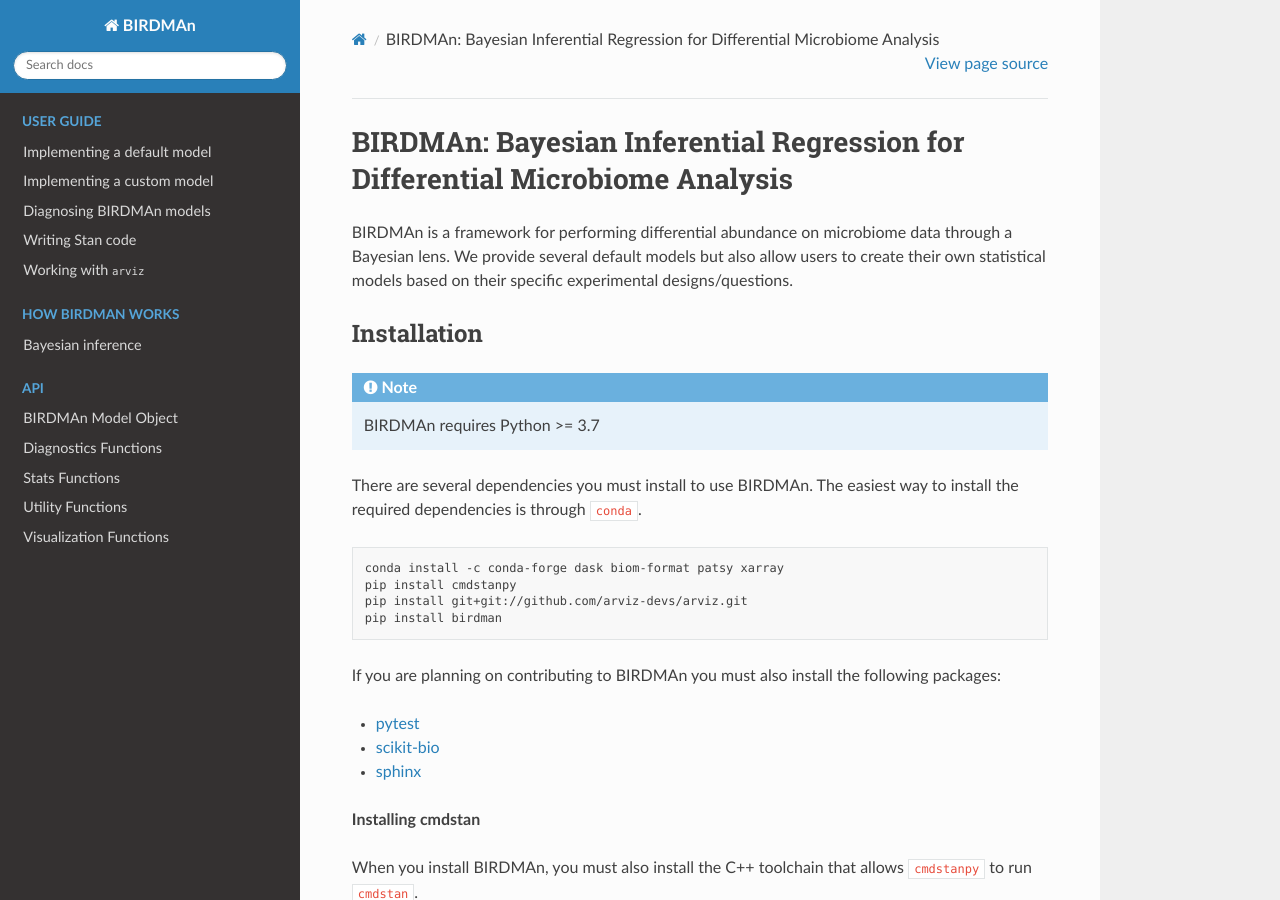
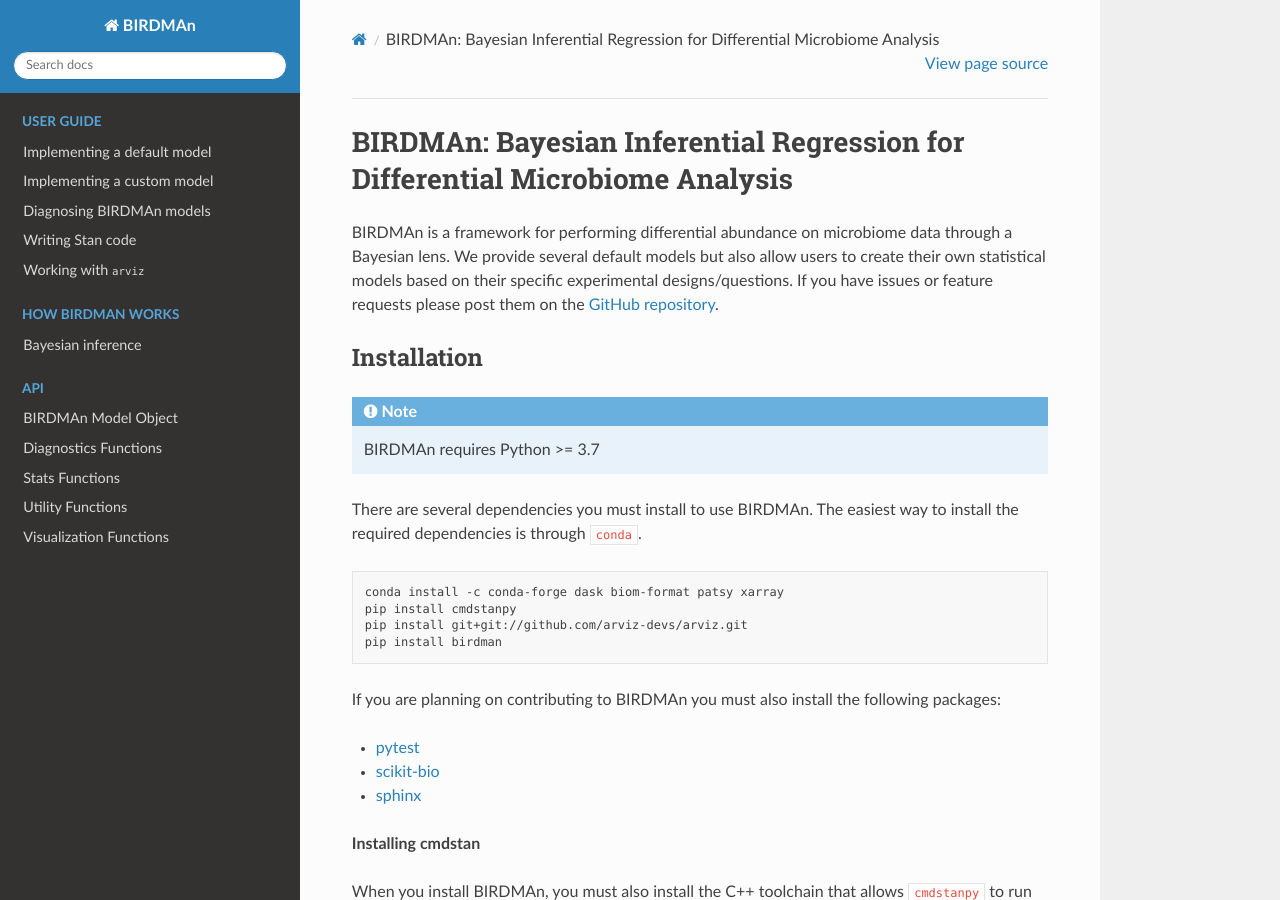
Before and after one commit to biocore/BIRDMAn, a Sphinx documentation site: the page built from docs/index.rst, in a window 1280 px wide and 900 px high. Built offline with Sphinx 7.4.7 and the Read the Docs theme 2.0.0, drawn with Linux system fonts in a browser that asks for light colours.

Commit message:
add gh repo link to rtd

```diff
--- a/docs/index.rst
+++ b/docs/index.rst
@@ -8,8 +8,7 @@
 BIRDMAn: Bayesian Inferential Regression for Differential Microbiome Analysis
 =============================================================================
 
-BIRDMAn is a framework for performing differential abundance on microbiome data through a Bayesian lens.
-We provide several default models but also allow users to create their own statistical models based on their specific experimental designs/questions.
+BIRDMAn is a framework for performing differential abundance on microbiome data through a Bayesian lens. We provide several default models but also allow users to create their own statistical models based on their specific experimental designs/questions. If you have issues or feature requests please post them on the `GitHub repository <https://github.com/gibsramen/BIRDMAn>`_.
 
 Installation
 ------------
```
